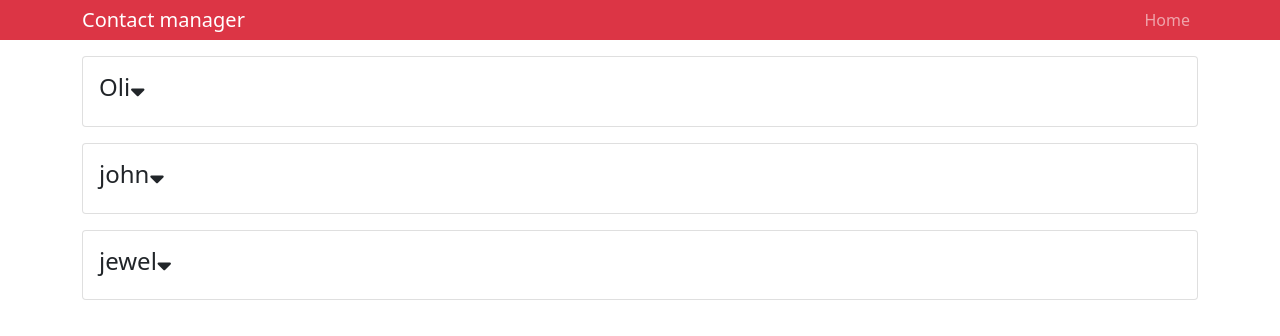
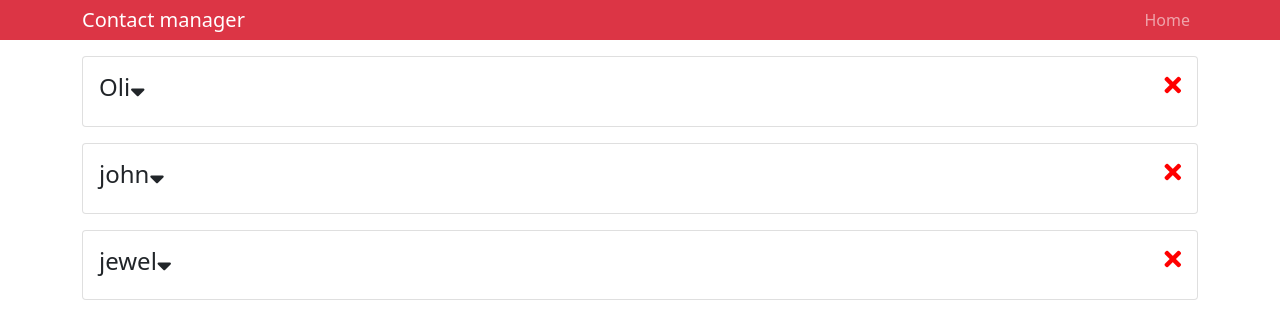
Before and after one commit to oliullahjewel96/reactCourse, a React (Create React App) app in the folder contactmanager/: page / in a window 1280 px wide. Shown: the top 336 px of the page. Built offline with nearby package versions, Linux system fonts and the light colour scheme.

Commit message:
Changing state from another components

```diff
--- a/contactmanager/src/components/Contact.js
+++ b/contactmanager/src/components/Contact.js
@@ -17,6 +17,9 @@
   //     showStateInfo: !this.state.showStateInfo,
   //   });
   // };
+  onClickDelete = () => {
+    this.props.deleteClickHandler();
+  };
   render() {
     const { name, email, phone } = this.props.contact;
     const { showStateInfo } = this.state;
@@ -31,6 +34,12 @@
               })
             }
             className="fas fa-sort-down"
+            style={{ cursor: "pointer" }}
+          ></i>
+          <i
+            className="fas fa-times"
+            style={{ cursor: "pointer", float: "right", color: "red" }}
+            onClick={this.onClickDelete}
           ></i>
         </h4>
         {showStateInfo ? (
@@ -45,9 +54,8 @@
 }
 
 Contact.propTypes = {
-  name: PropTypes.string.isRequired,
-  email: PropTypes.string.isRequired,
-  phone: PropTypes.string.isRequired,
+  contact: PropTypes.object.isRequired,
+  deleteClickHandler: PropTypes.func.isRequired,
 };
 
 export default Contact;
--- a/contactmanager/src/components/Contacts.js
+++ b/contactmanager/src/components/Contacts.js
@@ -24,12 +24,24 @@
       },
     ],
   };
+
+  deleteContact = (id) => {
+    const { contacts } = this.state;
+    const newContacts = contacts.filter((contact) => contact.id !== id);
+    this.setState({
+      contacts: newContacts,
+    });
+  };
   render() {
     const { contacts } = this.state;
     return (
       <React.Fragment>
         {contacts.map((contact) => (
-          <Contact key={contact.id} contact={contact} />
+          <Contact
+            key={contact.id}
+            contact={contact}
+            deleteClickHandler={this.deleteContact.bind(this, contact.id)}
+          />
         ))}
       </React.Fragment>
     );
```
